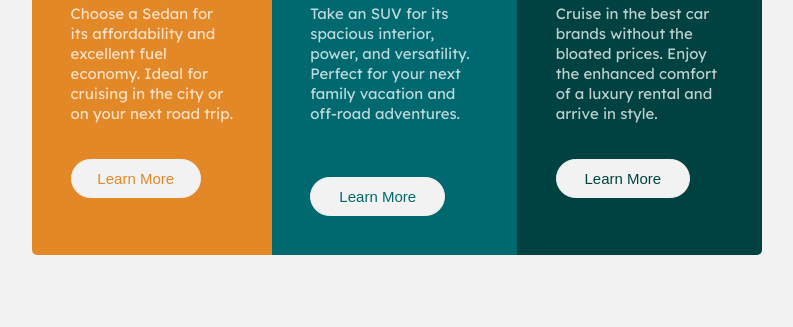
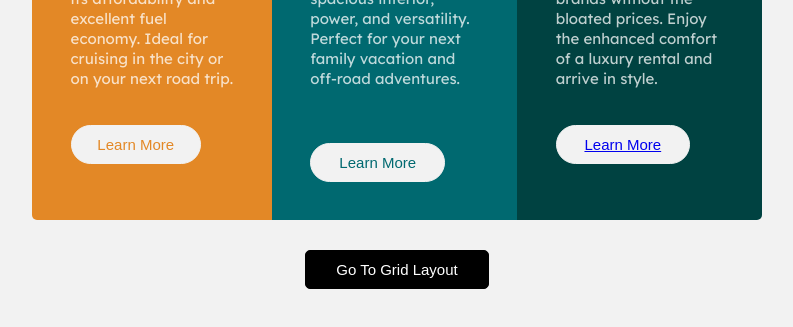
Before and after one commit to IsmailMuhammed2019/css_flex_and_grid_layout, a plain HTML site: page index.html in a window 1280 px wide. Shown: the part 353-680 px from the top of the page, without its empty margins (243-1036 px from the left). Drawn offline with Linux system fonts and the light colour scheme.

Commit message:
add link to grid page

```diff
--- a/flex.css
+++ b/flex.css
@@ -25,6 +25,11 @@ body {
   font-size: 15px;
   background-color: var(--light_grey);
   font-family: 'Lexend Deca', sans-serif;
+}
+
+main {
+  display: flex;
+  flex-direction: column;
 }
 
 /* Setting the default button properties */
@@ -92,6 +97,20 @@ p {
   cursor: pointer;
 }
 
+.grid_part {
+  margin-top: 30px;
+  padding: 10px 30px;
+  border-radius: 5px;
+  background-color: black;
+  color: white;
+  font-size: 15px;
+  border: 1px solid black;
+}
+
+.grid_part:hover {
+  background-color: white;
+  color: black;
+}
 /* Setting the media querry for small screen sizes */
 @media screen and (max-width: 375px) {
   main {
--- a/index.html
+++ b/index.html
@@ -54,9 +54,16 @@
             Cruise in the best car brands without the bloated prices. Enjoy the
             enhanced comfort of a luxury rental and arrive in style.
           </p>
-          <button class="btn">Learn More</button>
+          <button class="btn">
+            <a
+              href="https://ismailmuhammed2019.github.io/css_flex_and_grid_layout/grid.html"
+              >Learn More</a
+            >
+          </button>
         </div>
       </div>
+
+      <button class="grid_part">Go To Grid Layout</button>
     </main>
   </body>
 </html>
```
